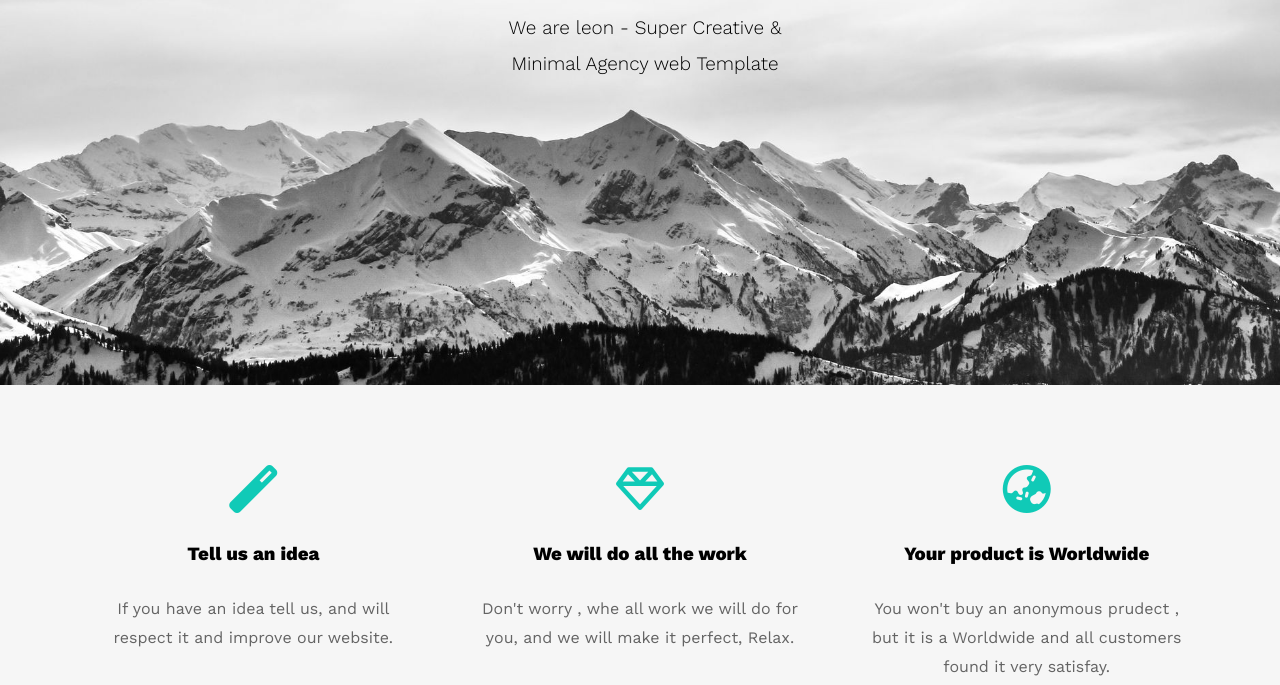
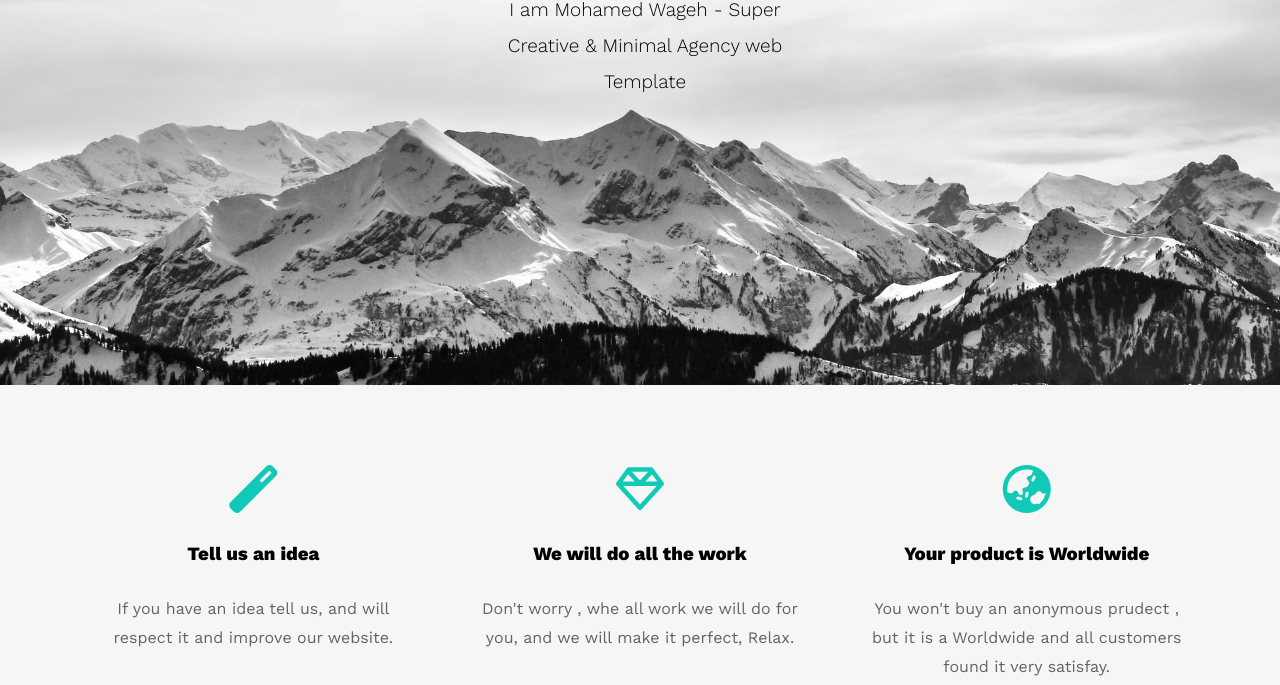
Before and after one commit to mhmdwageh/TemplateOne, a plain HTML site: page index.html in a window 1280 px wide. Shown: the part 415-1100 px from the top of the page. Drawn offline with nearby package versions, Linux system fonts and the light colour scheme.

Commit message:
Update index.html

```diff
--- a/index.html
+++ b/index.html
@@ -42,7 +42,7 @@
     <div class="landing">
         <div class="intro-text">
             <h1>Hello There!</h1>
-            <p>We are leon - Super Creative & Minimal Agency web Template </p>
+            <p>I am Mohamed Wageh - Super Creative & Minimal Agency web Template </p>
         </div>
     </div>
     <!-- Features -->
```
